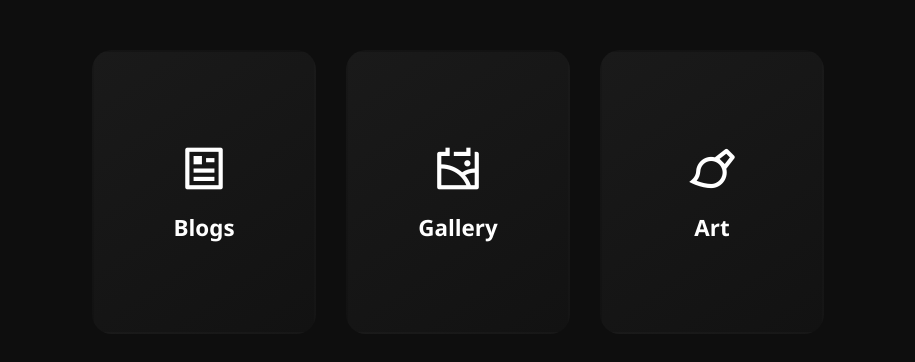
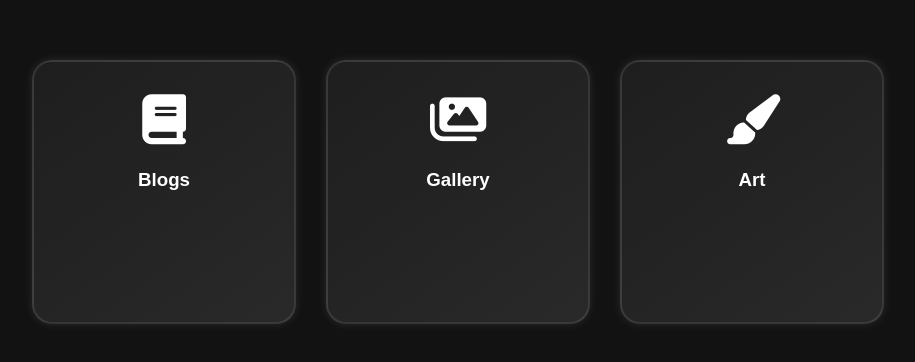
Before and after one commit to Prasenjitaps/prasenjitaps.github.io, a plain HTML site: page explore.html in a window 1280 px wide. Shown: the part 208-570 px from the top of the page, without its empty margins (182-1097 px from the left). Drawn offline with nearby package versions, Linux system fonts and the light colour scheme.

Commit message:
Update explore.html

```diff
--- a/explore.html
+++ b/explore.html
@@ -6,8 +6,8 @@
   <title>Explore</title>
   <style>
     body {
-        background-color: #0e0e0e;
-        font-family: 'Segoe UI', sans-serif;
+      font-family: Arial, sans-serif;
+      background: #121212;
       color: white;
       display: flex;
       justify-content: center;
@@ -15,93 +15,82 @@
       height: 100vh;
       margin: 0;
     }
+
     .container {
       display: flex;
       gap: 30px;
     }
+
     .card {
-        background: linear-gradient(145deg, #1a1a1a, #121212);
+      background: linear-gradient(145deg, #1e1e1e, #292929);
       border-radius: 20px;
-        width: 220px;
-        height: 280px;
-        display: flex;
-        flex-direction: column;
-        align-items: center;
-        justify-content: center;
-        transition: transform 0.3s ease, box-shadow 0.3s ease, border 0.3s ease;
-        border: 2px solid transparent;
-        position: relative;
-        overflow: hidden;
+      padding: 30px;
+      width: 200px;
+      height: 200px;
+      text-align: center;
       cursor: pointer;
+      border: 2px solid rgba(255, 255, 255, 0.1);
+      box-shadow: 0 0 10px rgba(255, 255, 255, 0.1);
+      transition: transform 0.3s ease, box-shadow 0.3s ease, border-color 0.3s ease;
+      opacity: 0;
+      transform: scale(0.8);
     }
-    .card-icon {
+
+    /* Entry animation class */
+    .card.show {
+      animation: fadeInPop 0.6s ease forwards;
+    }
+
+    @keyframes fadeInPop {
+      0% {
+        opacity: 0;
+        transform: scale(0.8);
+      }
+      100% {
+        opacity: 1;
+        transform: scale(1);
+      }
+    }
+
+    .card:hover {
+      transform: scale(1.1);
+      box-shadow: 0 0 20px rgba(255, 255, 255, 0.4);
+      border-color: rgba(255, 255, 255, 0.6);
+    }
+
+    .icon {
       font-size: 50px;
-        margin-bottom: 15px;
-    }
-    .card h3 {
-        font-size: 1.4em;
-        margin: 0;
-    }
-    .glow {
-        position: absolute;
-        top: -50%;
-        left: -50%;
-        width: 200%;
-        height: 200%;
-        background: radial-gradient(circle, rgba(255,255,255,0.15), transparent 60%);
-        opacity: 0;
-        pointer-events: none;
-        transition: opacity 0.3s ease;
+      margin-bottom: 10px;
     }
   </style>
-<!-- Minimal Icons via RemixIcon -->
-<link href="https://cdn.jsdelivr.net/npm/remixicon@4.2.0/fonts/remixicon.css" rel="stylesheet">
+  <script src="https://kit.fontawesome.com/a076d05399.js" crossorigin="anonymous"></script>
 </head>
 <body>
-
   <div class="container">
-    <div class="card" data-title="Blogs">
-        <div class="glow"></div>
-        <i class="ri-article-line card-icon"></i>
+    <div class="card">
+      <div class="icon"><i class="fas fa-book"></i></div>
       <h3>Blogs</h3>
     </div>
-    <div class="card" data-title="Gallery">
-        <div class="glow"></div>
-        <i class="ri-gallery-line card-icon"></i>
+    <div class="card">
+      <div class="icon"><i class="fas fa-images"></i></div>
       <h3>Gallery</h3>
     </div>
-    <div class="card" data-title="Art">
-        <div class="glow"></div>
-        <i class="ri-brush-line card-icon"></i>
+    <div class="card">
+      <div class="icon"><i class="fas fa-paint-brush"></i></div>
       <h3>Art</h3>
     </div>
   </div>
 
   <script>
-    document.querySelectorAll('.card').forEach(card => {
-        const glow = card.querySelector('.glow');
-        card.addEventListener('mousemove', e => {
-            const rect = card.getBoundingClientRect();
-            const x = e.clientX - rect.left;
-            const y = e.clientY - rect.top;
-
-            glow.style.left = `${x - rect.width / 2}px`;
-            glow.style.top = `${y - rect.height / 2}px`;
-            glow.style.opacity = 1;
-        });
-        card.addEventListener('mouseleave', () => {
-            glow.style.opacity = 0;
-            card.style.transform = 'scale(1) rotateX(0) rotateY(0)';
-            card.style.boxShadow = 'none';
-            card.style.border = '2px solid transparent';
-        });
-        card.addEventListener('mouseenter', () => {
-            card.style.transform = 'scale(1.08)';
-            card.style.boxShadow = '0 15px 35px rgba(0, 255, 200, 0.3)';
-            card.style.border = '2px solid rgba(0, 255, 200, 0.7)';
+    // Animate cards on page load
+    window.addEventListener("load", () => {
+      const cards = document.querySelectorAll(".card");
+      cards.forEach((card, index) => {
+        setTimeout(() => {
+          card.classList.add("show");
+        }, index * 200); // stagger animation
       });
     });
   </script>
-
 </body>
 </html>
```
Lines whose indentation alone changed are shown as unchanged.
